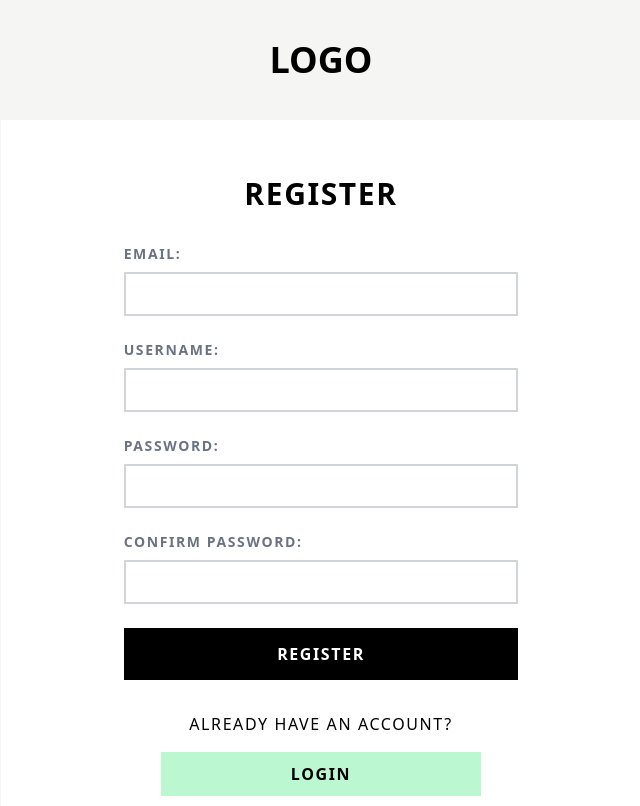
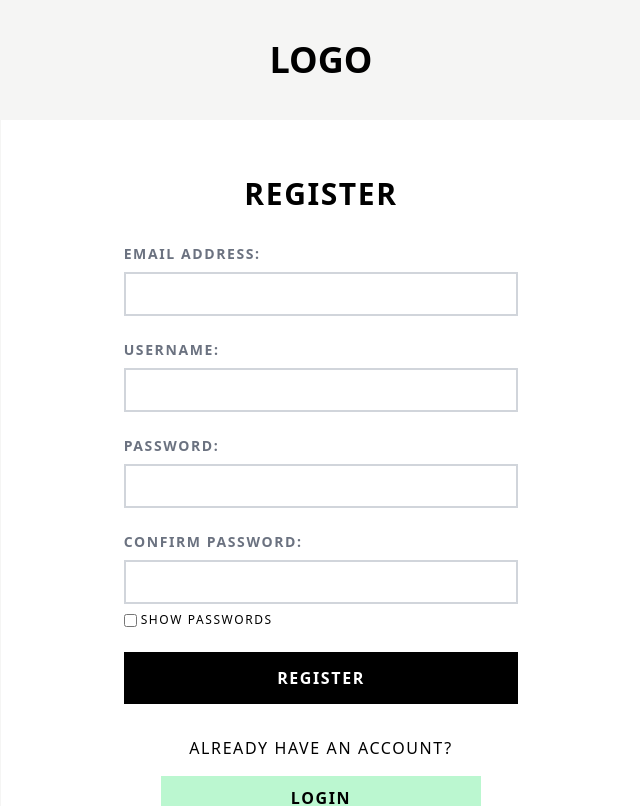
Before and after one commit to ZouCherif/tech_Ecommerce, a React (Create React App) app in the folder frontend/: page /register in a window 1280 px wide. Shown: the top 806 px of the page, without its empty margins (319-959 px from the left). Built offline with nearby package versions, Linux system fonts and the light colour scheme.

Commit message:
show/hidePassword for login + register

```diff
--- a/frontend/package.json
+++ b/frontend/package.json
@@ -6,6 +6,7 @@
     "@reduxjs/toolkit": "^1.9.5",
     "react": "^18.2.0",
     "react-dom": "^18.2.0",
+    "react-icons": "^4.10.1",
     "react-redux": "^8.1.2",
     "react-router-dom": "^6.14.2",
     "react-scripts": "5.0.1"
--- a/frontend/src/features/User/Login.js
+++ b/frontend/src/features/User/Login.js
@@ -1,6 +1,7 @@
 import { useState } from "react";
 import { useLoginUserMutation } from "../../api/apiSlice";
 import { useNavigate, Link } from "react-router-dom";
+import { AiOutlineEye, AiOutlineEyeInvisible } from "react-icons/ai";
 
 function Login() {
   const [loginUser] = useLoginUserMutation();
@@ -8,6 +9,7 @@ function Login() {
     email: "",
     pwd: "",
   });
+  const [showPassword, setShowPassword] = useState(false);
   const navigate = useNavigate();
 
   const handleOnChange = (e) => {
@@ -62,14 +64,33 @@ function Login() {
           >
             PASSWORD:
           </label>
+          <div className="border-2 border-gray-300 mb-1 flex items-center">
             <input
-            type="password"
+              type={showPassword ? "text" : "password"}
               name="pwd"
               id="pwd"
               value={data.pwd}
               onChange={handleOnChange}
-            className="border-2 border-gray-300 p-2 mb-1"
+              className=" h-full p-2 w-full focus:outline-none"
             />
+            {showPassword ? (
+              <AiOutlineEye
+                size={30}
+                className="p-1 cursor-pointer"
+                onClick={() =>
+                  setShowPassword((prevShowPasswords) => !prevShowPasswords)
+                }
+              />
+            ) : (
+              <AiOutlineEyeInvisible
+                size={30}
+                className="p-1 cursor-pointer"
+                onClick={() =>
+                  setShowPassword((prevShowPasswords) => !prevShowPasswords)
+                }
+              />
+            )}
+          </div>
           <Link
             to={"/forgotPassword"}
             className="mb-6 ss:text-xs text-[0.6rem] hover:underline"
@@ -83,7 +104,7 @@ function Login() {
             LOGIN
           </button>
         </form>
-        <p className="text-center mb-4">YOU DON'T HAVE AN ACCOUNT?</p>
+        <p className="text-center mb-4 px-4">YOU DON'T HAVE AN ACCOUNT?</p>
         <Link
           to={"/register"}
           className="bg-green-200 block ss:w-1/2 w-2/3 mx-auto text-center text-black font-semibold py-2 hover:bg-white duration-700 border-2 border-green-200 tracking-widest mb-4"
--- a/frontend/src/features/User/Register.js
+++ b/frontend/src/features/User/Register.js
@@ -10,6 +10,7 @@ function Register() {
     pwd: "",
     pwdC: "",
   });
+  const [showPasswords, setShowPasswords] = useState(false);
   const navigate = useNavigate();
   const handleOnChange = (e) => {
     const { name, value } = e.target;
@@ -56,7 +57,7 @@ function Register() {
             htmlFor="email"
             className="text-gray-500 mb-2 ss:text-sm text-xs font-semibold"
           >
-            EMAIL:
+            EMAIL ADDRESS:
           </label>
           <input
             type="text"
@@ -87,7 +88,7 @@ function Register() {
             PASSWORD:
           </label>
           <input
-            type="password"
+            type={showPasswords ? "text" : "password"}
             name="pwd"
             id="pwd"
             value={data.pwd}
@@ -101,13 +102,27 @@ function Register() {
             CONFIRM PASSWORD:
           </label>
           <input
-            type="password"
+            type={showPasswords ? "text" : "password"}
             name="pwdC"
             id="pwdC"
             value={data.pwdC}
             onChange={handleOnChange}
-            className="border-2 border-gray-300 p-2 mb-6"
+            className="border-2 border-gray-300 p-2 mb-2"
           />
+          <div className="flex items-center mb-6">
+            <input
+              id="showpwd"
+              type="checkbox"
+              checked={showPasswords}
+              onChange={() =>
+                setShowPasswords((prevShowPasswords) => !prevShowPasswords)
+              }
+              className="mr-1 cursor-pointer"
+            />
+            <label htmlFor="showpwd" className="text-xs cursor-pointer">
+              SHOW PASSWORDS
+            </label>
+          </div>
           <button
             type="submit"
             className="bg-black text-white font-semibold py-3 hover:bg-white hover:text-black duration-700 border-2 border-black tracking-widest mb-4"
@@ -115,7 +130,7 @@ function Register() {
             REGISTER
           </button>
         </form>
-        <p className="text-center mb-4">ALREADY HAVE AN ACCOUNT?</p>
+        <p className="text-center mb-4 px-4">ALREADY HAVE AN ACCOUNT?</p>
         <Link
           to={"/auth"}
           className="bg-green-200 block ss:w-1/2 w-2/3 mx-auto text-center text-black font-semibold py-2 hover:bg-white duration-700 border-2 border-green-200 tracking-widest mb-4"
```
Also changed, not shown: 1 other file (tests, documents, lock files or other folders). Lines whose indentation alone changed are shown as unchanged.
